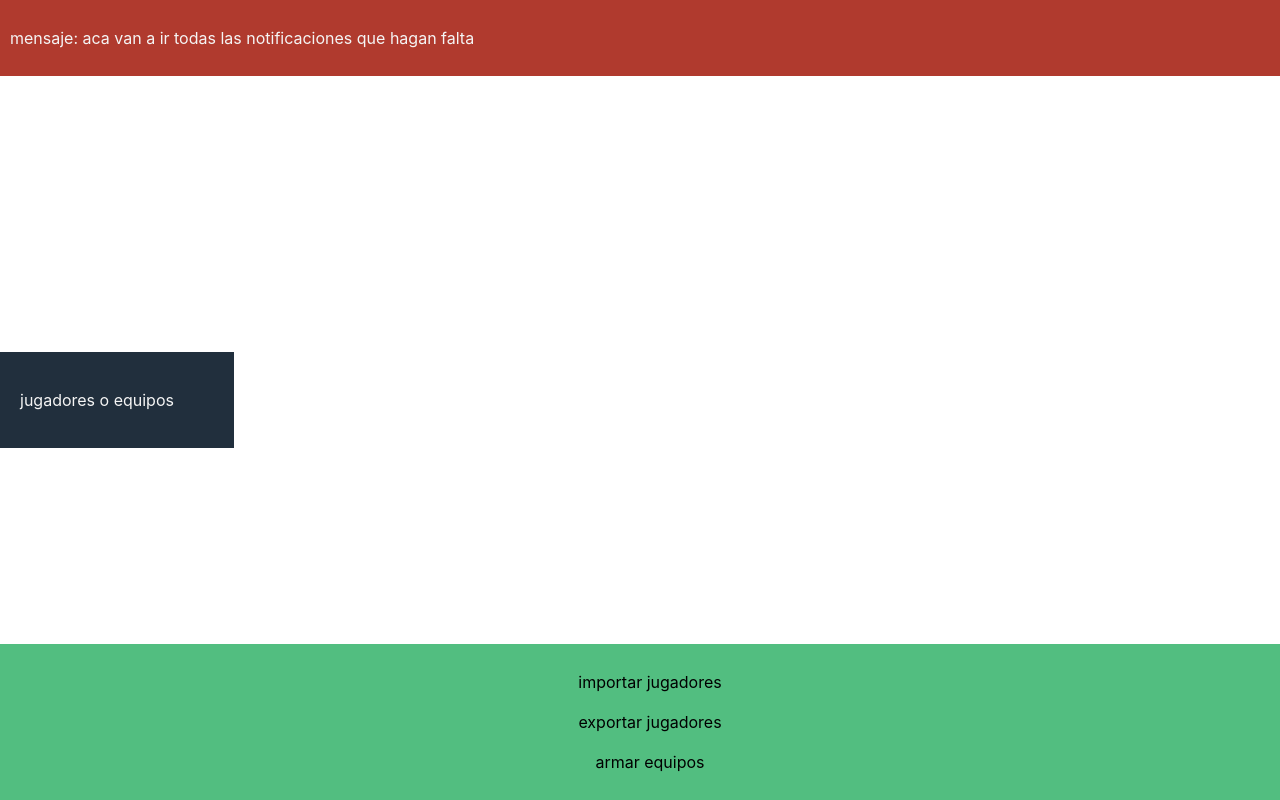
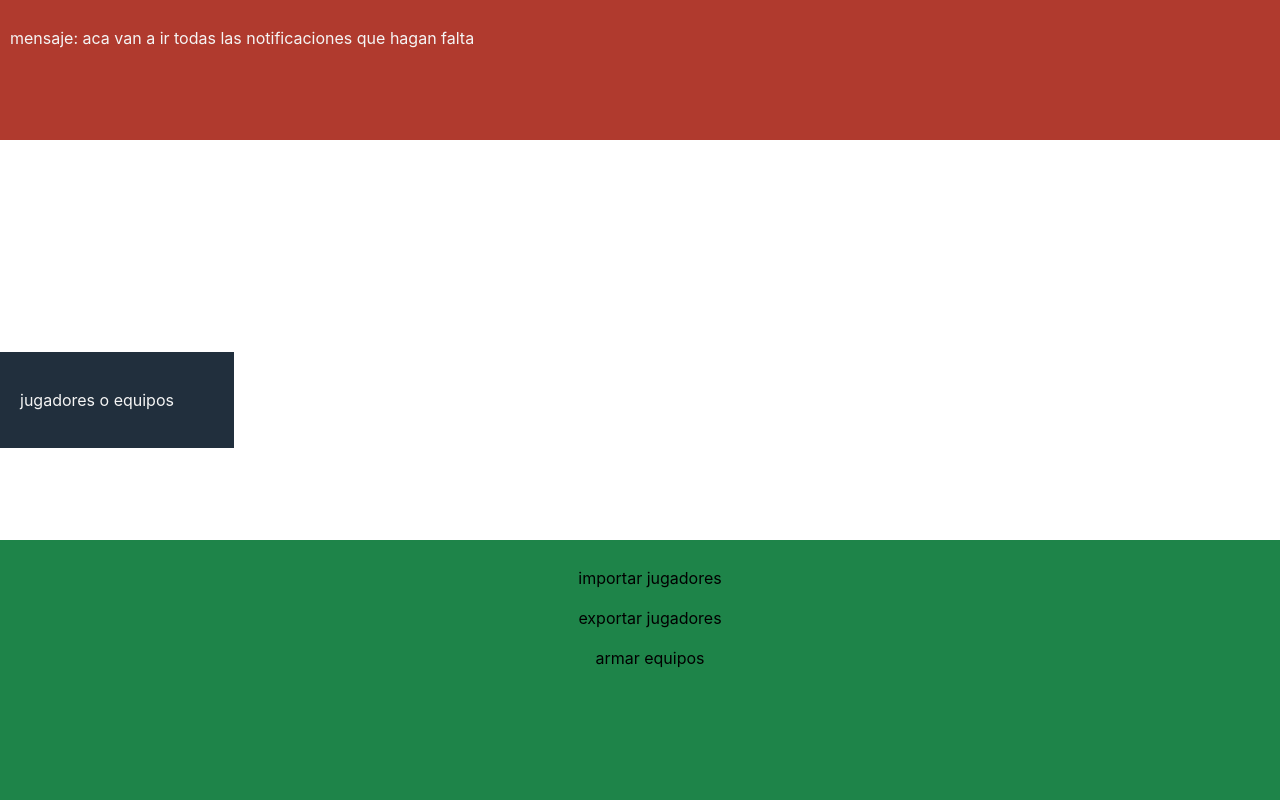
Before and after one commit to bragonip/teams-builder, a React (Vite) app: page / in a window 1280 px wide. Built offline with nearby package versions, Linux system fonts and the light colour scheme.

Commit message:
mejor css3

```diff
--- a/src/App.css
+++ b/src/App.css
@@ -5,6 +5,7 @@
     top: 0;
     left: 0;
     width: 100%;
+    height: 15%;
     padding: 10px;
     text-align: left;
     overflow: hidden;
@@ -14,20 +15,19 @@
 .content {
     background-color: #212f3d;
     color: whitesmoke;
-    height: 100%;
+    height: 55%;
     width: 100%;
     padding: 20px;
-    margin-top: 50px; /* Ajuste para no superponerse con .notification */
-    margin-bottom: 50px; /* Ajuste para no superponerse con .options */
 }
 
 .options {
-    background-color: #52be80;
+    background-color: #1e8449;
     color: black;
     position: fixed;
     bottom: 0;
     left: 0;
     width: 100%;
+    height: 30%;
     padding: 10px;
     text-align: center;
     z-index: 1000;
```
